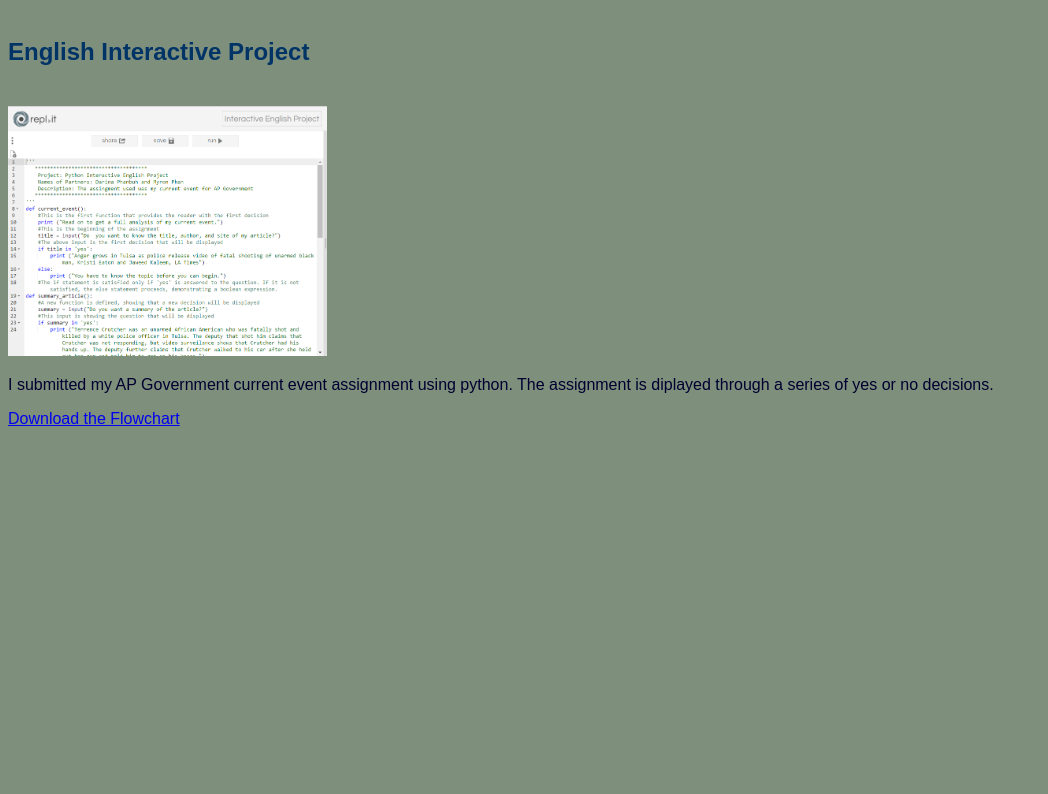
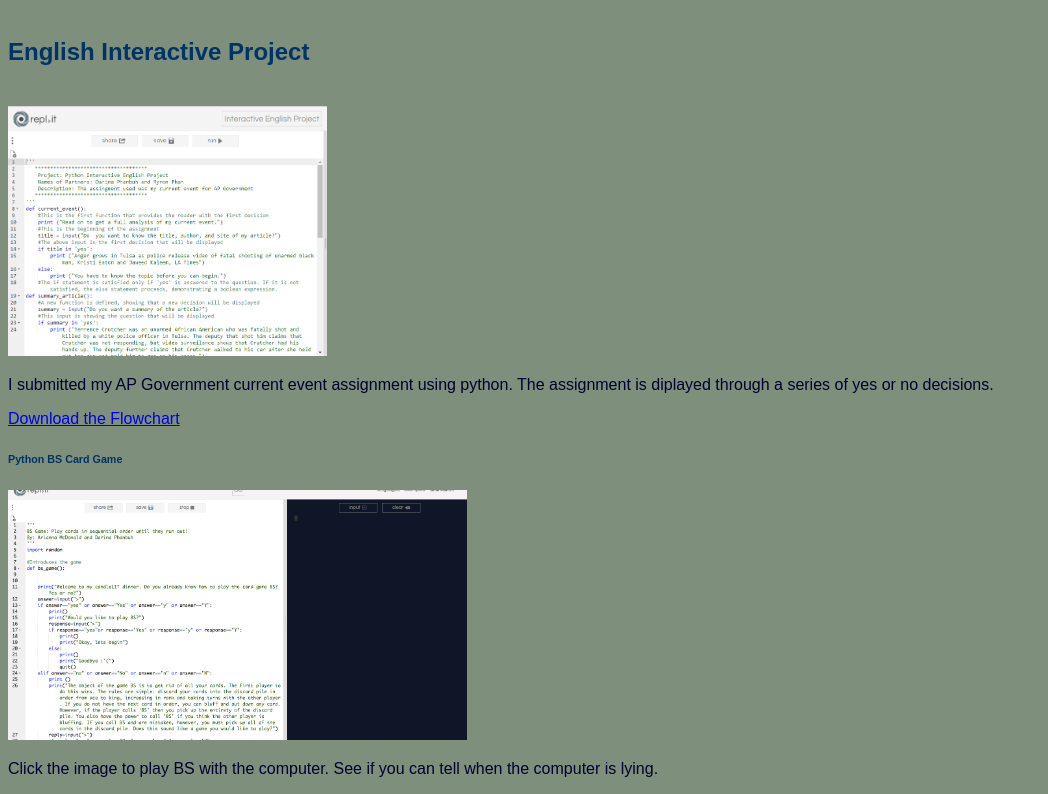
Before and after one commit to dphanbuh/dphanbuh.github.io, a plain HTML site: page portfolio/portfolio.html in a window 1280 px wide. Shown: the part 850-1644 px from the top of the page, without its empty margins (0-1048 px from the left). Before the commit the page ends 1294 px from the top, so only its background shows below. Drawn offline with Linux system fonts and the light colour scheme.

Commit message:
python app

```diff
--- a/portfolio/portfolio.html
+++ b/portfolio/portfolio.html
@@ -26,3 +26,8 @@
 </a>
 <p>I submitted my AP Government current event assignment using python. The assignment is diplayed through a series of yes or no decisions.<p>
  <a href="download link/flowchart.pdf" download> Download the Flowchart </a>
+   <h6>Python BS Card Game</h6>
+<a href="https://repl.it/DiuU/47" target="_blank">
+ <img src="images/bsgame.png" height="250">
+ </a>
+ <p>Click the image to play BS with the computer. See if you can tell when the computer is lying.<p>
```
